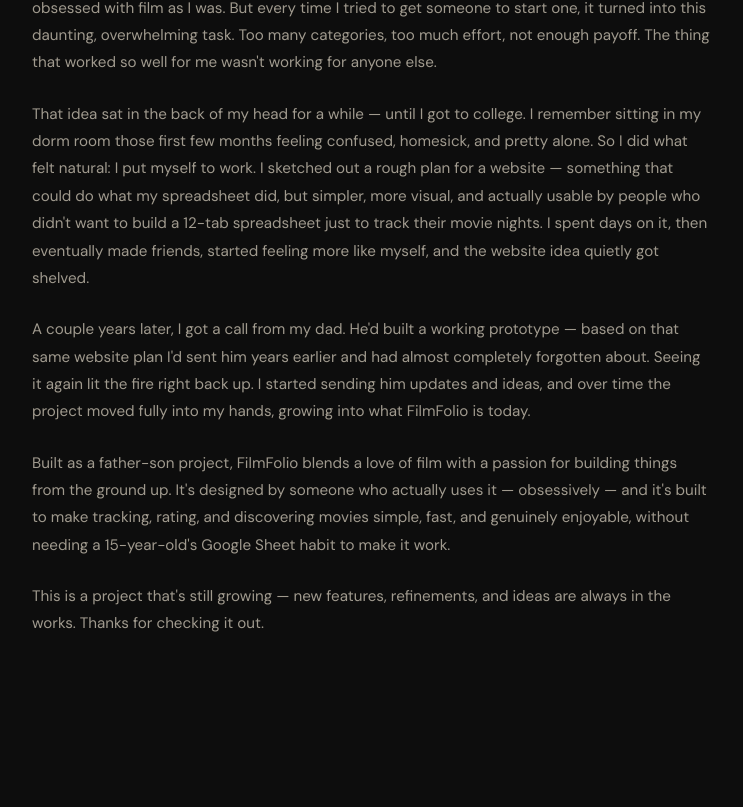
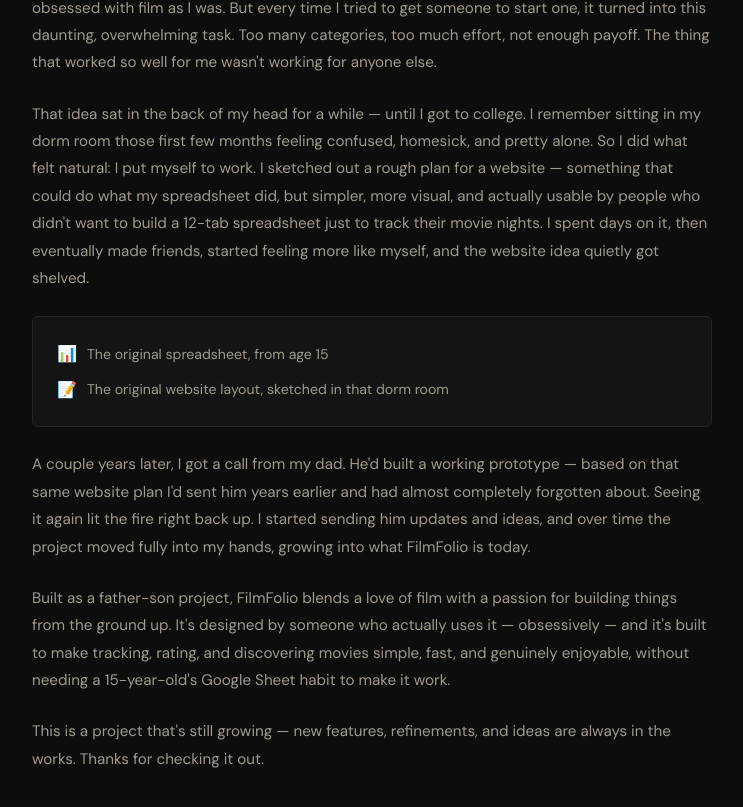
Before and after one commit to gabeandrews2005/filmfolio, a React (Vite) app: page /about in a window 1280 px wide. Shown: the part 666-1473 px from the top of the page, without its empty margins (158-901 px from the left). Before the commit the page ends 1384 px from the top, so only its background shows below. Built offline with nearby package versions, Linux system fonts and the light colour scheme; no server answers; a web font is replaced by a local one.

Commit message:
Link the original spreadsheet and website layout doc on the About page
Sits between the dorm-room website sketch and the call from Gabe's
dad, reusing the existing (previously unused) contact-link styling.

```diff
--- a/src/pages/About.jsx
+++ b/src/pages/About.jsx
@@ -43,6 +43,30 @@
               on it, then eventually made friends, started feeling more like myself, and the
               website idea quietly got shelved.
             </p>
+
+            <div className={styles.contact}>
+              <div className={styles.contactLinks}>
+                <a
+                  href="https://docs.google.com/spreadsheets/d/185hXbV7gVaARgN3kzKRY-XCvfLg4Bb9KyHQdBoIggQA/edit?usp=drivesdk"
+                  target="_blank"
+                  rel="noopener noreferrer"
+                  className={styles.contactLink}
+                >
+                  <span className={styles.contactIcon}>📊</span>
+                  The original spreadsheet, from age 15
+                </a>
+                <a
+                  href="https://docs.google.com/document/d/1xTfp6ySHHrqdMvNzmIinvPhwCCIORsy9QK-Q8xPL0Rs/edit?tab=t.0"
+                  target="_blank"
+                  rel="noopener noreferrer"
+                  className={styles.contactLink}
+                >
+                  <span className={styles.contactIcon}>📝</span>
+                  The original website layout, sketched in that dorm room
+                </a>
+              </div>
+            </div>
+
             <p className={styles.para}>
               A couple years later, I got a call from my dad. He'd built a working prototype —
               based on that same website plan I'd sent him years earlier and had almost
```
